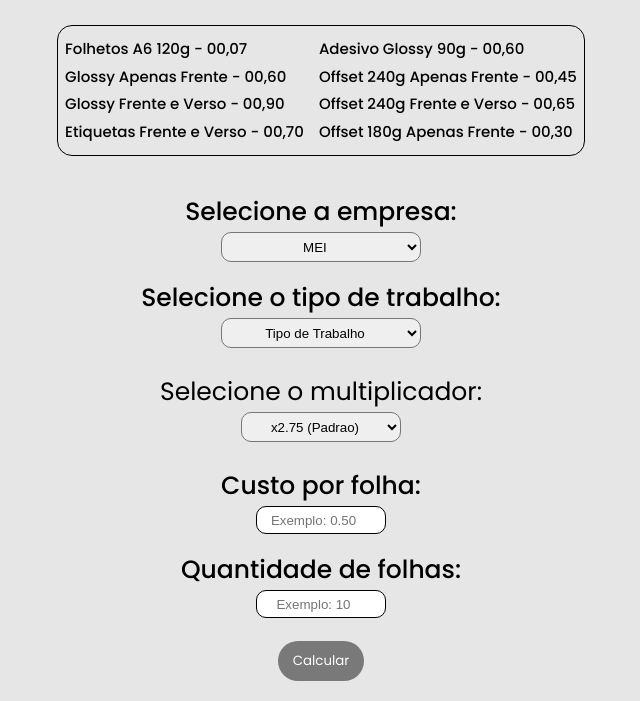
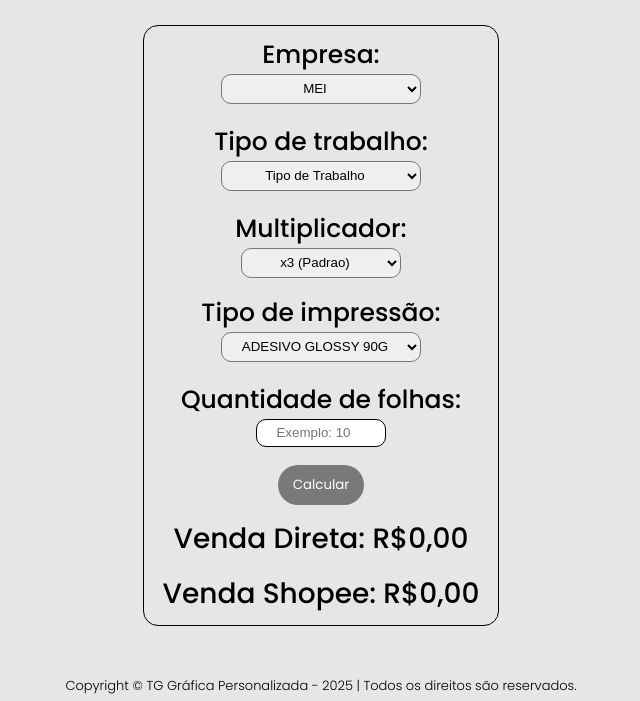
Before and after one commit to ThiagoVieira-exe/Calculadora-TG-Web, a plain HTML site: page index.html in a window 1280 px wide. Shown: the part 83-784 px from the top of the page, without its empty margins (319-959 px from the left). Drawn offline with Linux system fonts and the light colour scheme.

Commit message:
Ajuste de inputs, design e taxa de contabilidade

```diff
--- a/index.html
+++ b/index.html
@@ -19,31 +19,17 @@
     </header>
     <main>
       <div id="container-precos">
-        <div class="div-precos">
-          <p>Folhetos A6 120g - 00,07</p>
-          <p>Glossy Apenas Frente - 00,60</p>
-          <p>Glossy Frente e Verso - 00,90</p>
-          <p>Etiquetas Frente e Verso - 00,70</p>
-        </div>
-        <div class="div-precos">
-          <p>Adesivo Glossy 90g - 00,60</p>
-          <p>Offset 240g Apenas Frente - 00,45</p>
-          <p>Offset 240g Frente e Verso - 00,65</p>
-          <p>Offset 180g Apenas Frente - 00,30</p>
-        </div>
-      </div>
-
-        <div id="select-box">
         <div id="empresa">
-            <label for="select-empresa">Selecione a empresa:</label>
+          <label for="select-empresa">Empresa:</label>
           <select id="select-empresa">
             <option value="mei">MEI</option>
             <option value="micro-empresa">Micro Empresa</option>
           </select>
         </div>
 
+        <div id="select-box">
           <div id="trabalhos">
-          <label for="select-options">Selecione o tipo de trabalho:</label>
+            <label for="select-options">Tipo de trabalho:</label>
             <select id="select-options">
               <option disabled selected>Tipo de Trabalho</option>
               <option value="adesivos">Adesivos</option>
@@ -57,19 +43,29 @@
         </div>
 
         <div id="select-box-multiplicador">
-          <label for="select-options">Selecione o multiplicador:</label>
+          <label for="select-options">Multiplicador:</label>
           <select id="select-options-multiplicador">
-            <option value="2.5" >x2.5 (Pedido Grande)</option>
-            <option value="2.75" selected>x2.75 (Padrao)</option>
-            <option value="3">x3 (Alta Demanda)</option>
+            <option value="2.5">x2.5 (Pedido Grande)</option>
+            <option value="2.75">x2.75 (Com Desconto)</option>
+            <option value="3" selected>x3 (Padrao)</option>
+          </select>
+        </div>
+
+        <div id="select-box-precos">
+          <label for="select-precos">Tipo de impressão:</label>
+          <select id="select-precos">
+            <option value="0.55">ADESIVO GLOSSY 90G</option>
+            <option value="0.55">GLOSSY - APENAS FRENTE</option>
+            <option value="0.85">GLOSSY - FRENTE E VERSO</option>
+            <option value="0.65">ETIQUETAS - FRENTE E VERSO</option>
+            <option value="0.28">OFFSET 180G - APENAS FRENTE</option>
+            <option value="0.45">OFFSET 240G - APENAS FRENTE</option>
+            <option value="0.65">OFFSET 240G - FRENTE E VERSO</option>
+            <option value="0.07">FOLHETOS A6 120G - APENAS FRENTE</option>
           </select>
         </div>
 
         <div id="container-inputs">
-          <div class="div-input">
-            <label for="custo-folha">Custo por folha:</label>
-            <input type="number" id="custo-folha" placeholder="Exemplo: 0.50" />
-          </div>
           <div class="div-input">
             <label for="quant-folhas">Quantidade de folhas:</label>
             <input type="number" id="quant-folhas" placeholder="Exemplo: 10" />
--- a/script.js
+++ b/script.js
@@ -1,7 +1,7 @@
 function calcular() {
   const tipoTrabalho = document.getElementById("select-options").value;
   const tipoEmpresa = document.getElementById("select-empresa").value;
-  const custoFolha = Number(document.getElementById("custo-folha").value);
+  const custoFolha = Number(document.getElementById("select-precos").value);
   const quantFolha = Number(document.getElementById("quant-folhas").value);
   const multiplicador = Number(
     document.getElementById("select-options-multiplicador").value
@@ -10,7 +10,7 @@ function calcular() {
   const vendaDireta = document.getElementById("venda-direta");
   const vendaShopee = document.getElementById("venda-shopee");
 
-  const TAXA_CONTABILIDADE = 2;
+  const TAXA_CONTABILIDADE = 1.05;
   let calculoDireta = 0;
   let calculoShopee = 0;
 
@@ -23,8 +23,8 @@ function calcular() {
     }
 
     if (tipoEmpresa === "micro-empresa") {
-      calculoDireta = (base + TAXA_CONTABILIDADE + 2) * 1.15; // Loja: +2,00 +15%
-      calculoShopee = (base + TAXA_CONTABILIDADE + 4) * 1.25; // Shopee: +4,00 +25%
+      calculoDireta = (base * TAXA_CONTABILIDADE + 2) * 1.15; // Loja: +2,00 +15%
+      calculoShopee = (base * TAXA_CONTABILIDADE + 4) * 1.25; // Shopee: +4,00 +25%
     } else if (tipoEmpresa === "mei") {
       calculoDireta = (base + 2) * 1.15; // Loja: +2,00 +15%
       calculoShopee = (base + 4) * 1.25; // Shopee: +4,00 +25%
--- a/style.css
+++ b/style.css
@@ -12,7 +12,7 @@ body {
   justify-content: space-between;
   min-height: 100vh; /* Garante que o body ocupe toda a altura da tela */
   margin: 0;
-  min-width: 325px;
+  min-width: 420px;
   align-items: center;
   font-family: "Poppins", serif;
   font-size: 25px;
@@ -43,7 +43,9 @@ main {
 }
 
 /* Containers principais */
-#container,
+
+#container-precos,
+#select-box-precos,
 #select-box,
 #trabalhos,
 #empresa,
@@ -54,12 +56,14 @@ main {
   flex-direction: column;
   align-items: center;
   justify-content: flex-start;
-  margin: 0.5rem auto;
+  margin: 0.2rem auto;
+  padding: 0 15px;
 }
 
 #container-precos {
   display: flex;
-  gap: 15px;
+  flex-direction: column;
+  gap: 10px;
   line-height: 1.5;
   align-items: center;
   justify-content: center;
@@ -83,17 +87,20 @@ main {
 .div-precos p {
   font-size: 15px;
   font-weight: 500;
-  margin: 5px 0; /* Espaçamento entre os parágrafos */
+  margin: 3px 0; /* Espaçamento entre os parágrafos */
 }
 
 /* Estilos do select */
 #select-box label,
-.div-input label {
+.div-input label,
+label {
   font-family: "Poppins", serif;
   font-weight: 500;
 }
 
-#select-box #select-options, #select-empresa,
+#select-box #select-options,
+#select-empresa,
+#select-precos,
 #select-options-multiplicador {
   border-radius: 10px;
   height: 30px;
@@ -133,7 +140,7 @@ button:hover {
 
 /* Output do preço */
 .output-preco {
-  margin: 15px 0 8px;
+  margin: 0 0 3px 0;
 }
 
 .output-preco h2 {
```
Lines whose indentation alone changed are shown as unchanged.
